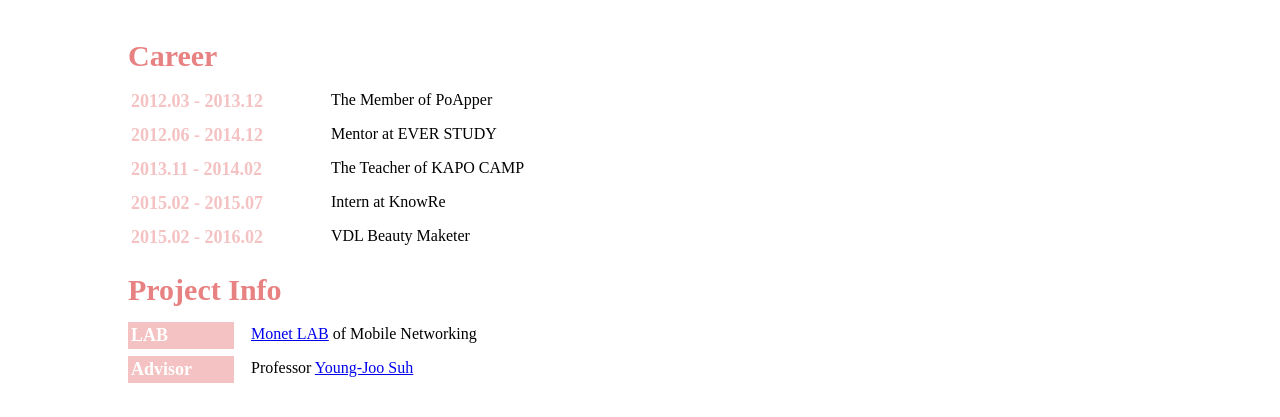
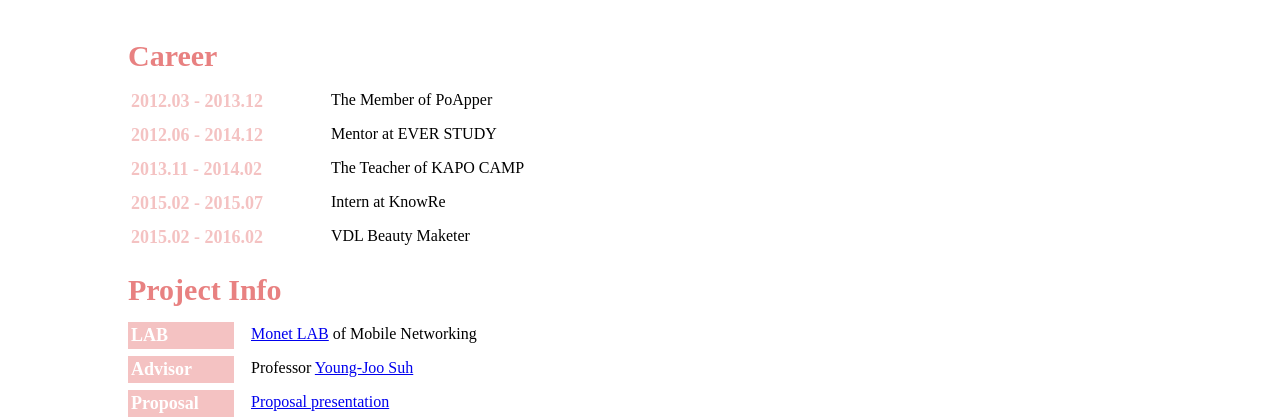
Before and after one commit to CSOOM/csoom.github.com, a plain HTML site: page index.html in a window 1280 px wide. Shown: the part 1233-1650 px from the top of the page. Before the commit the page ends 1616 px from the top, so only its background shows below. Drawn offline with Linux system fonts and the light colour scheme; a web font is replaced by a local one.

Commit message:
Upload Proposal

```diff
--- a/index.html
+++ b/index.html
@@ -91,6 +91,10 @@
 				<div class="item">Advisor</div>
 				<div class="content">Professor <a href="http://monet.postech.ac.kr/yjsuh/">Young-Joo Suh</a></div>
 			</div>
+			<div class="line">
+				<div class="item">Proposal</div>
+				<div class="content"><a href="file/proposal_chosoomin.pdf">Proposal presentation </a></div>
+			</div>
 		</div>
 	</div>
 
```
Also changed, not shown: 1 other file.
